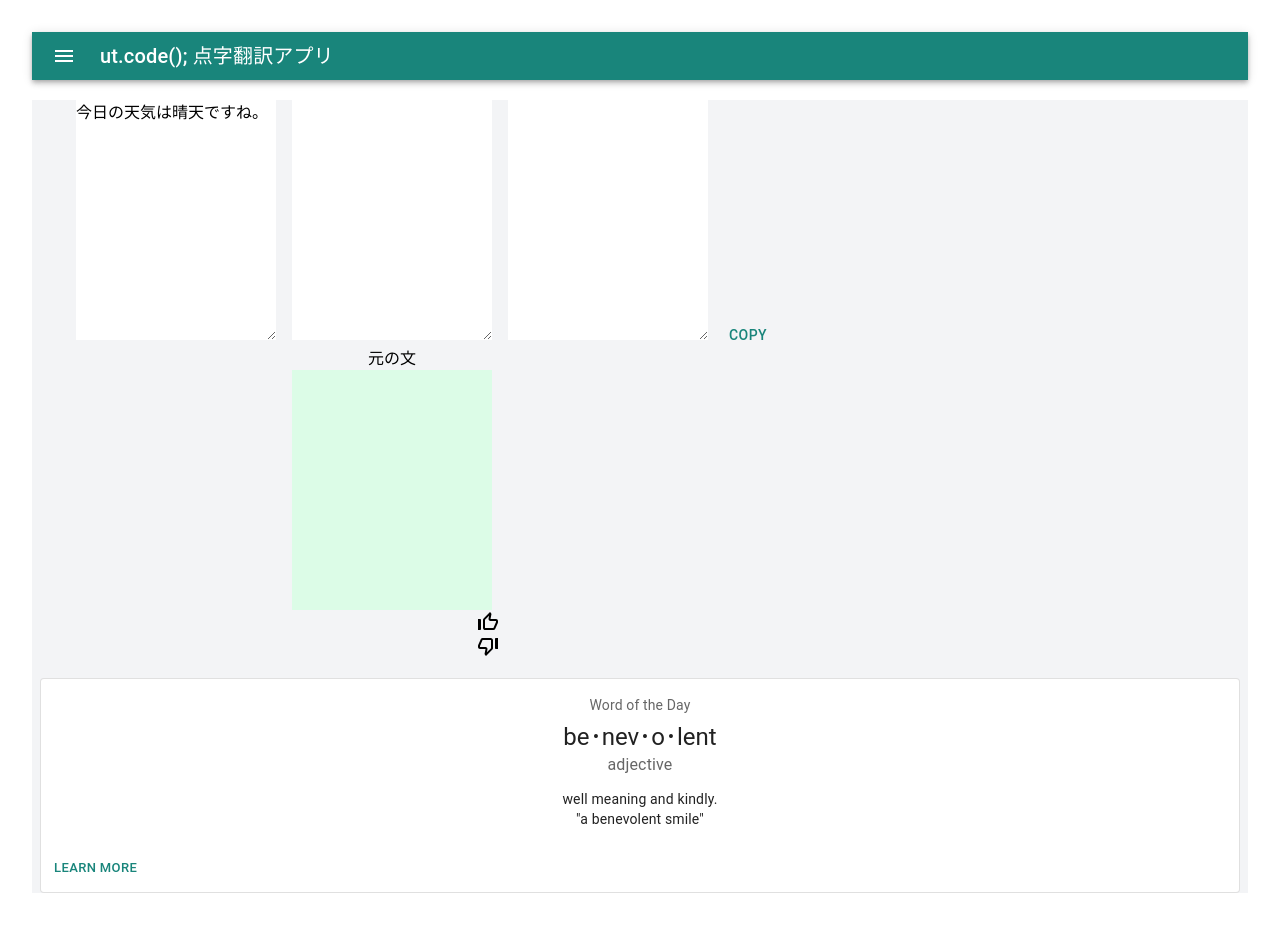
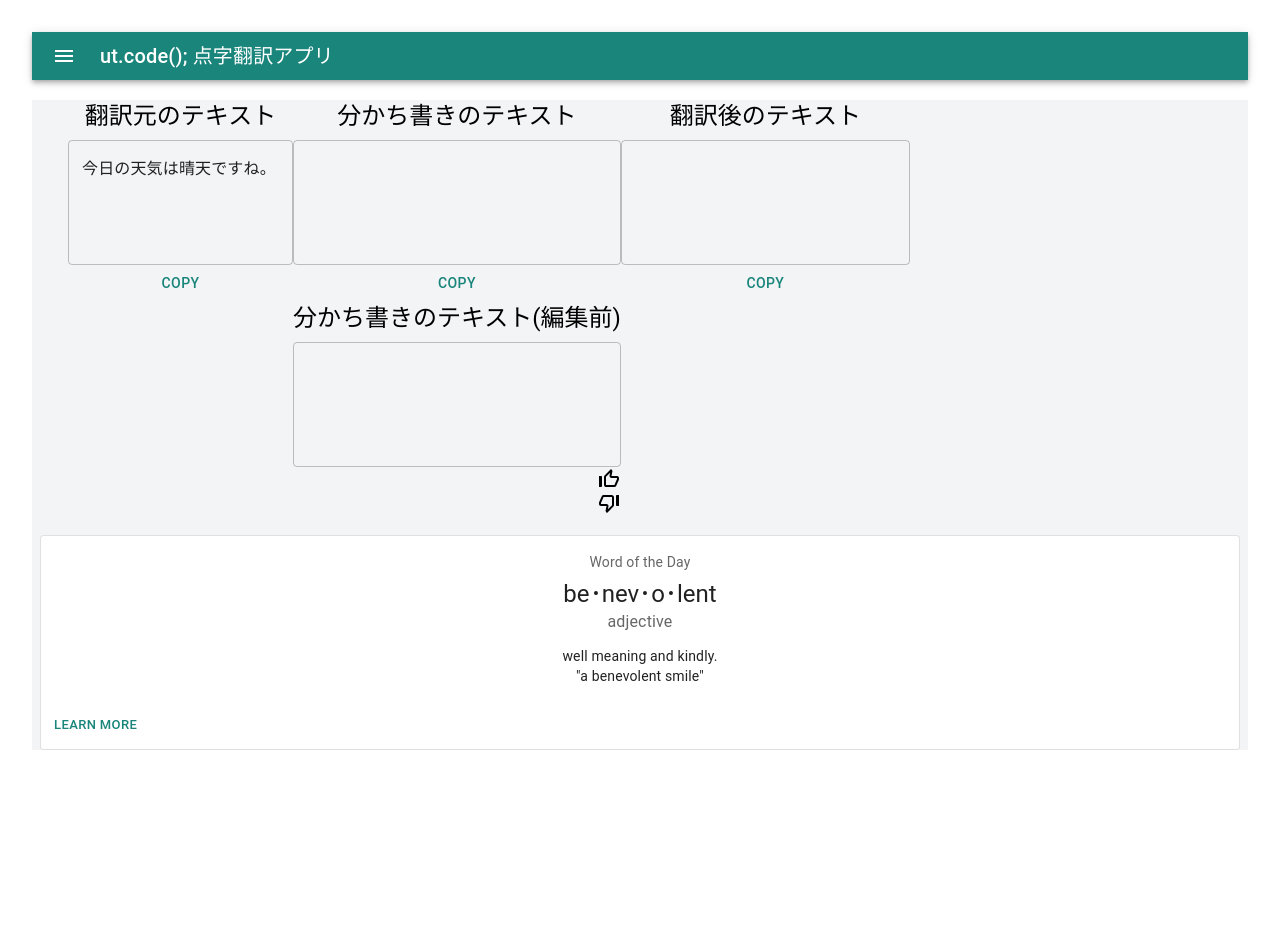
Before and after one commit to ut-code/translate-braille, a React (Vite) app in the folder web/: page / in a window 1280 px wide. After the commit the page ends 800 px from the top, so only its background shows below. Built offline with nearby package versions, Linux system fonts and the light colour scheme; no server answers.

Commit message:
[WIP] MUI TextFieldに変更　エラー発生中

```diff
--- a/web/src/App.tsx
+++ b/web/src/App.tsx
@@ -4,7 +4,7 @@ import './App.css'
 import React from 'react'
 // import ThumbUpAltIcon from '@mui/icons-material/ThumbUpAlt';
 import { ThumbUpOffAlt, ThumbDownOffAlt, ThumbUpAlt, ThumbDownAlt } from '@mui/icons-material';
-import { Button, AppBar, Toolbar, IconButton, Typography } from '@mui/material';
+import { Button, AppBar, Toolbar, IconButton, Typography, TextField} from '@mui/material';
 import MenuIcon from '@mui/icons-material/Menu';
 import { useTheme } from '@mui/material/styles';
 import ContentCopyIcon from '@mui/icons-material/ContentCopy';
@@ -81,7 +81,7 @@ function App() {
   }
 
   async function sendWakatiEvaluation(source: string, wakati: string, evaluation: string){
-    const response = await fetch(`${API_ENDPOINT}/tenji/?text=${text}&wakati=${wakati}&evaluation=${evaluation}`);
+    const response = await fetch(`${API_ENDPOINT}/tenji/?text=${source}&wakati=${wakati}&evaluation=${evaluation}`);
     const data = await response.json();
     return data
   }
@@ -116,20 +116,27 @@ function App() {
 
       <div className="px-2 bg-gray-100">
         <div className="flex my-5 mx-2 px-5">
-          <div>
-            <textarea className="bg-white-200 h-60 mx-2"
-              value={source}
-              onChange={e => setSource(e.currentTarget.value)}
-            />
+
+      <div style={{display: 'flex', flexDirection: 'column'}}>
+        <Typography variant="h5" gutterBottom>
+          翻訳元のテキスト
+        </Typography>
+        {/* <TextField sx={{width:'400px', height: '400px'}} label="元の文" variant="outlined" value={source} onChange={e => setSource(e.currentTarget.value)} /> */}
+        <TextField multiline variant="outlined" rows={4} fullWidth value={source} onChange={e => setSource(e.currentTarget.value)} />
+        <Button onClick={() => {navigator.clipboard.writeText(target)}}>Copy</Button>
+
       </div>
       <div>
-            <textarea className="bg-white-200 h-60 mx-2"
-            value={wakati1}
-            onChange={e => setWakati1(e.currentTarget.value)}
-            />
-            <div>元の文</div>
+        <Typography variant="h5" gutterBottom>
+          分かち書きのテキスト
+        </Typography>
+        <TextField multiline variant="outlined" rows={4} fullWidth value={wakati1} onChange={e => setWakati1(e.currentTarget.value)} />
+        <Button onClick={() => {navigator.clipboard.writeText(wakati1)}}>Copy</Button>
             <div>
-            <div className="bg-green-100 h-60 mx-2">{wakati2}</div>
+        <Typography variant="h5" gutterBottom>
+          分かち書きのテキスト(編集前)
+        </Typography>
+        <TextField multiline variant="outlined" rows={4} fullWidth value={wakati2} />
               <div className="flex flex-col float-right">
                 {thumbdown2 || <ThumbUpOffAlt onClick={()=>{setThumbup2(true)}}/>}
                 {thumbup2 || <ThumbDownOffAlt onClick={()=>{setThumbdown2(true)}}/>}
@@ -138,9 +145,11 @@ function App() {
           </div>
 
           <div>
-            <textarea className="bg-white-200 h-60 mx-2"
-            value={target}
-            onChange={(e) => {setTarget(e.currentTarget.value)}}/>
+            <Typography variant="h5" gutterBottom>
+              翻訳後のテキスト
+            </Typography>
+            <TextField multiline variant="outlined" rows={4} fullWidth value={target} onChange={(e) => setTarget(e.currentTarget.value)} />
+
           <Button onClick={() => {navigator.clipboard.writeText(target)}}>Copy</Button>
           </div>
           </div>
```
Lines whose indentation alone changed are shown as unchanged.
